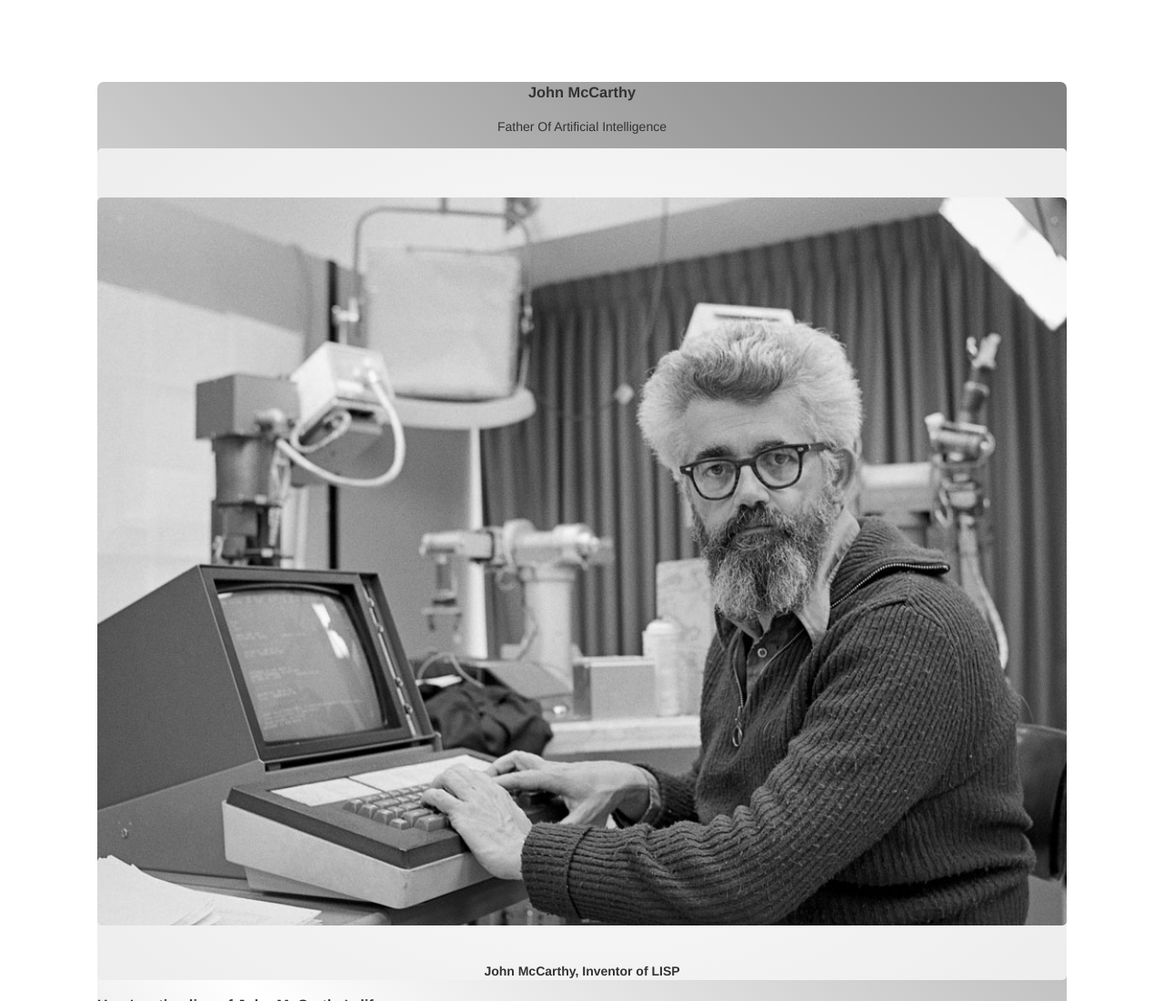
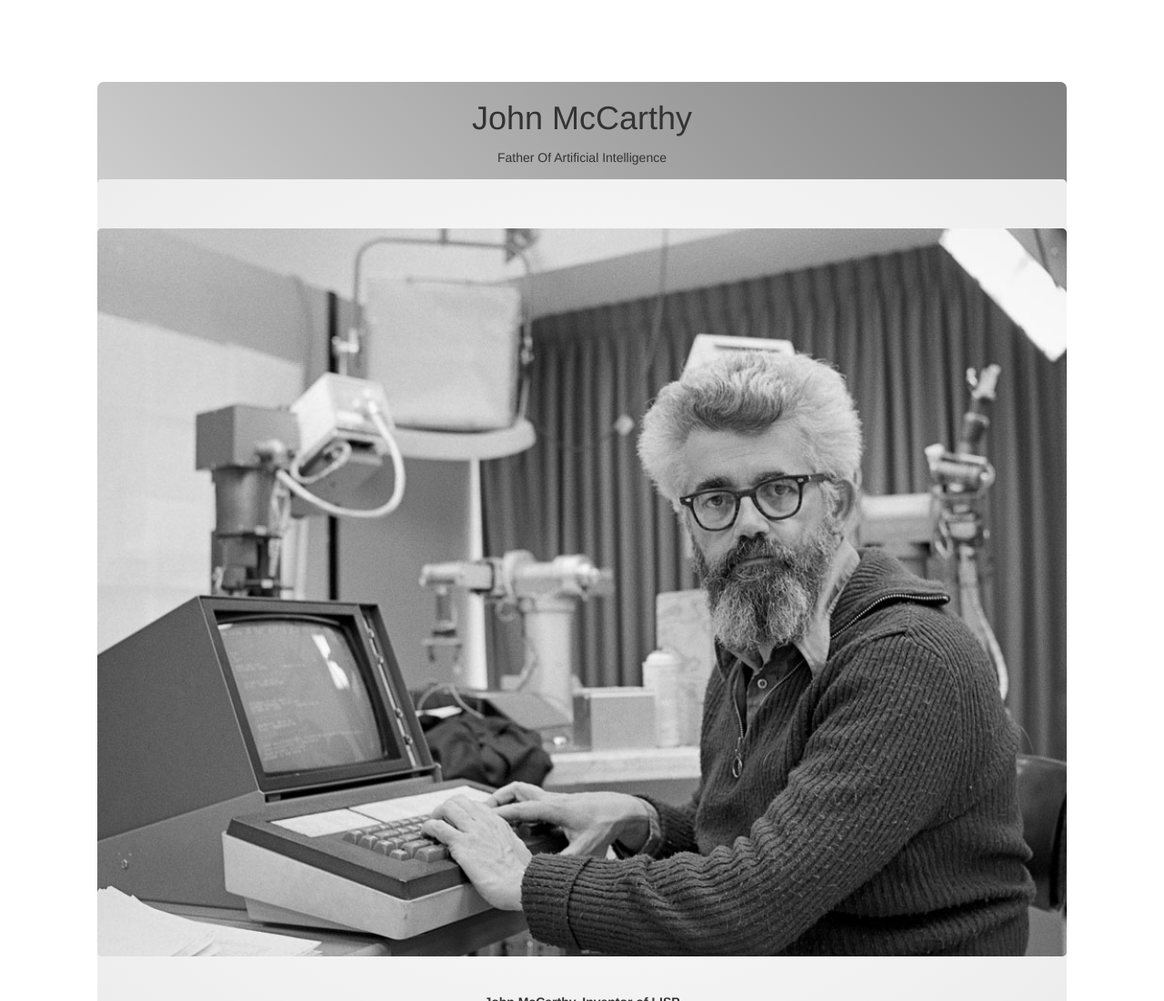
Before and after one commit to Mr-Kumar-Abhishek/tribute-to-john-mccarthy, a plain HTML site: page index.html in a window 1280 px wide. Shown: the top 1100 px of the page at 91% size. Drawn offline with Linux system fonts and the light colour scheme.

Commit message:
set float left to plate

```diff
--- a/css/style.css
+++ b/css/style.css
@@ -16,6 +16,16 @@ body {
 
 article, section {
 	display: block;
+}
+
+h1 {
+	font-size: 36px;
+	margin-top: 20px;
+    margin-bottom: 10px;
+    font-family: inherit;
+    font-weight: 500;
+    line-height: 1.1;
+    color: inherit;
 }
 
 .text-center {
@@ -46,6 +56,7 @@ article, section {
   padding-right: 15px;
   padding-left: 15px;
   box-sizing: border-box;
+  float: left;
 }
 
 .img-holder{
```
